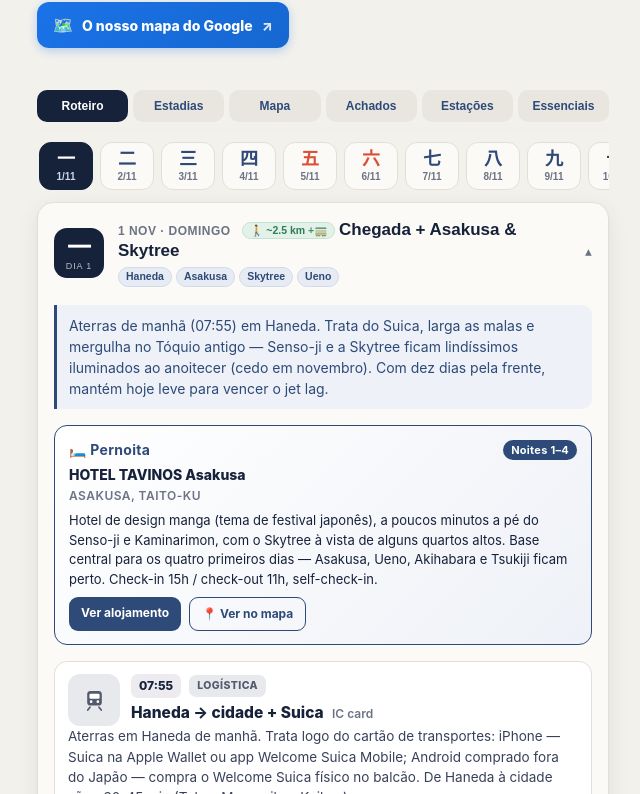
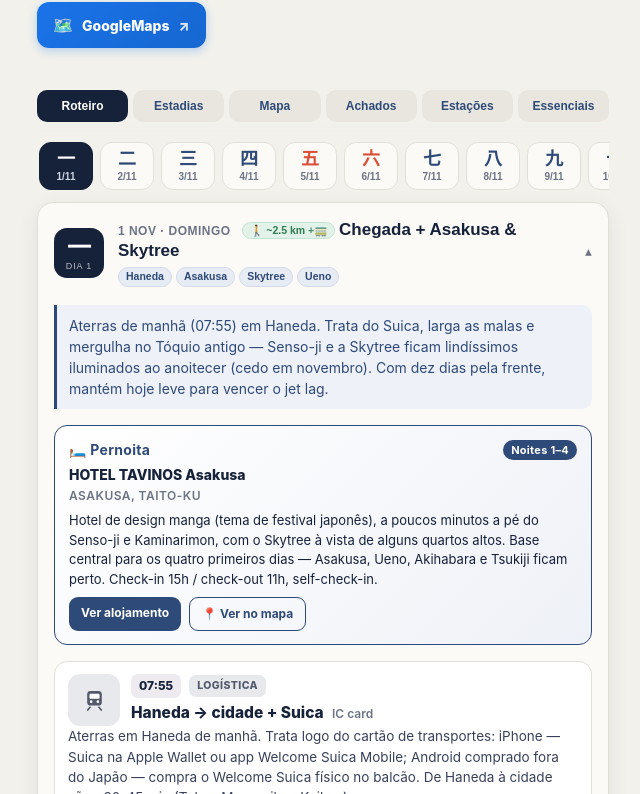
Before and after one commit to FragosoQ/tk, a plain HTML site: page index.html in a window 1280 px wide. Shown: the part 141-935 px from the top of the page, without its empty margins (317-957 px from the left). Drawn offline with Linux system fonts and the light colour scheme.

Commit message:
Update index.html

```diff
--- a/index.html
+++ b/index.html
@@ -339,7 +339,7 @@ footer{text-align:center;color:var(--muted);font-size:11.5px;padding:24px 10px 1
     </div>
     <a class="mymapbtn" href="https://maps.app.goo.gl/BvyrQpPBJKSoWq13A" target="_blank" rel="noopener">
       <span class="mmicon">🗺️</span>
-      <span class="mmtxt">O nosso mapa do Google</span>
+      <span class="mmtxt">GoogleMaps</span>
       <span class="mmarrow">↗</span>
     </a>
   </header>
```
